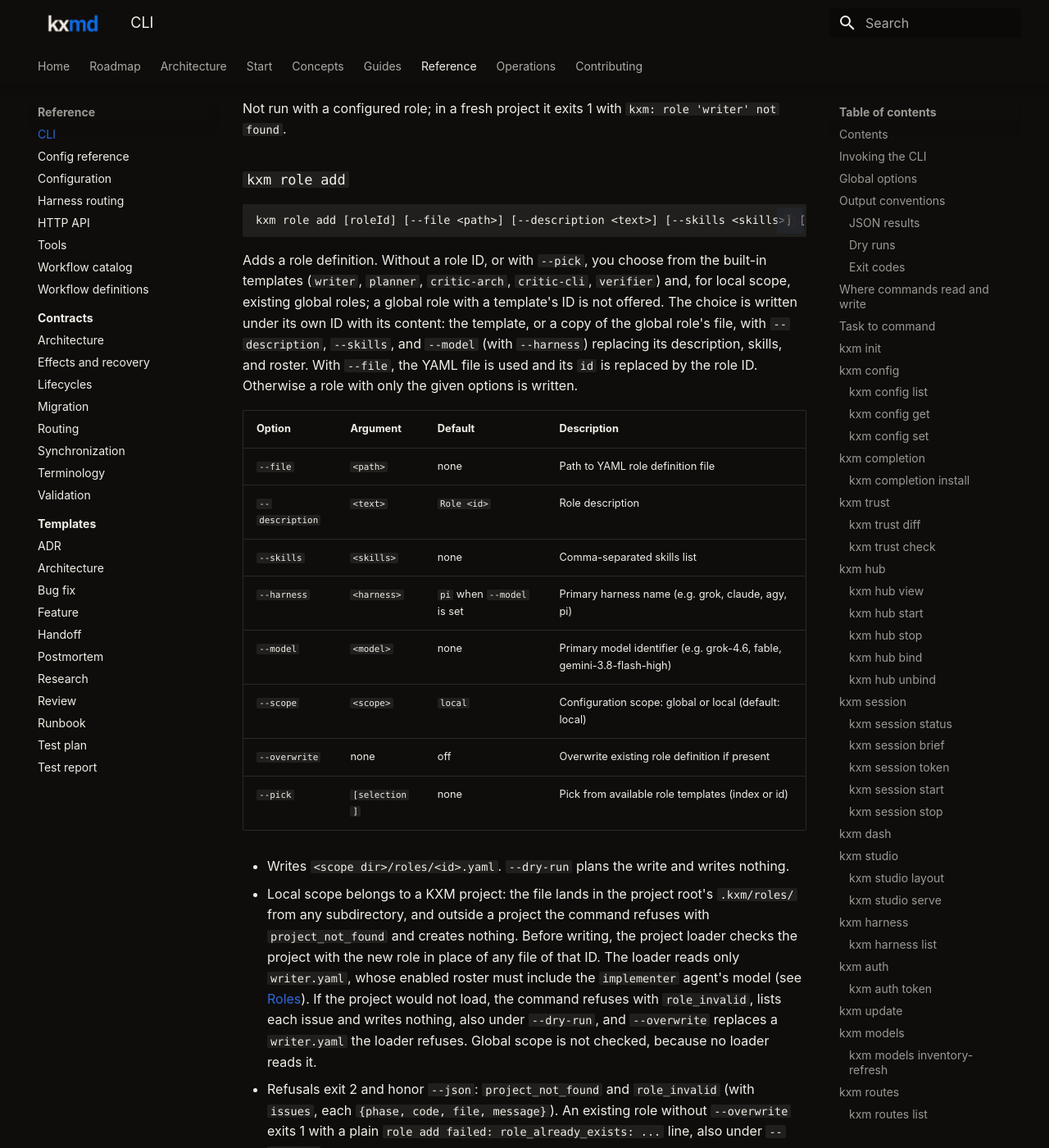
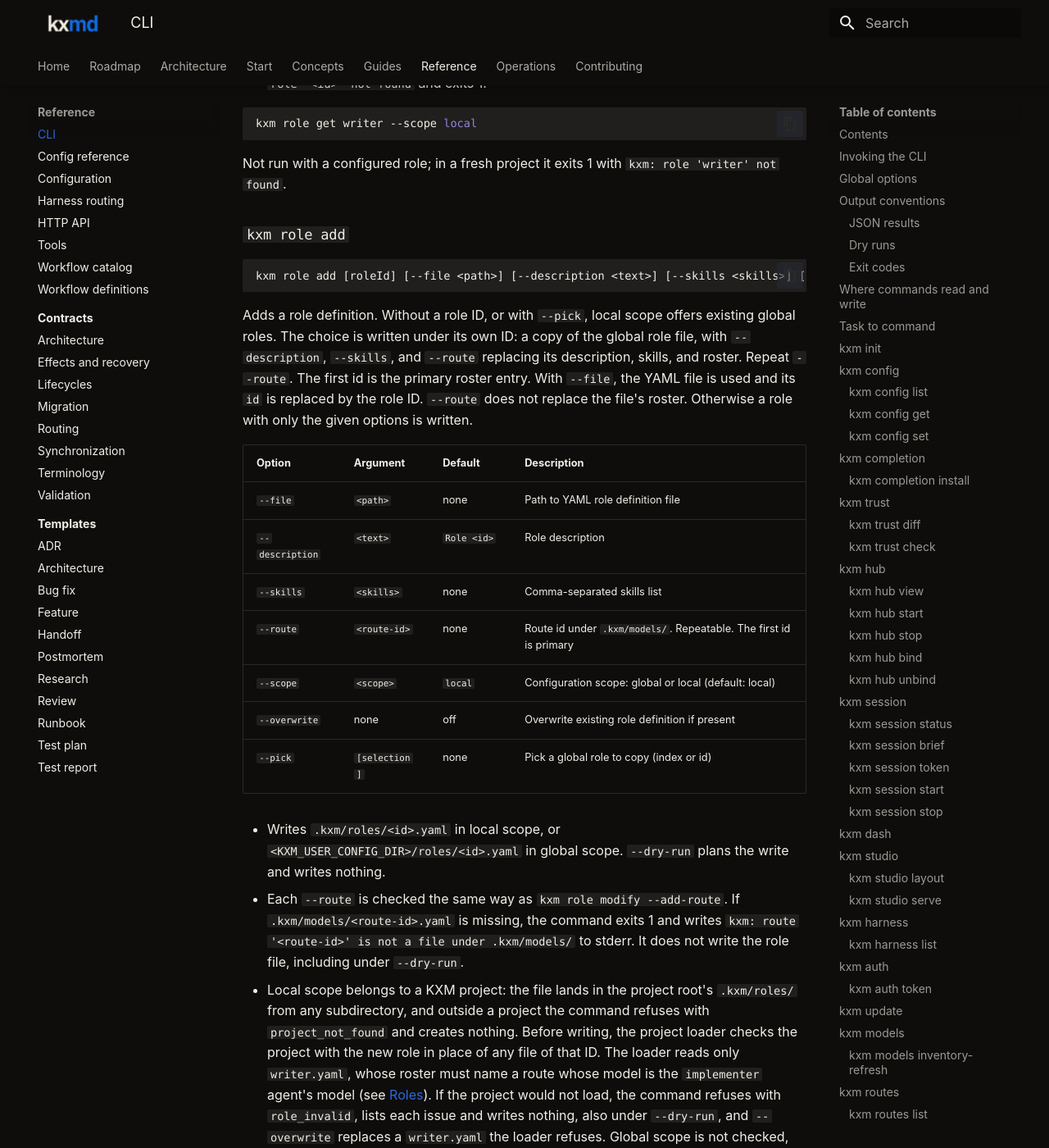
Before and after one commit to kontextmind/kxm, an MkDocs documentation site: the page built from docs/reference/cli-reference.md, in a window 1280 px wide and 1400 px high, scrolled down 33591 px. Shown: the whole window at 82% size. Built offline with MkDocs 1.6.1 and Material for MkDocs 9.7.7, drawn with Linux system fonts in a browser that asks for light colours; a script that is not in the unit is left out; some of the changed text lies outside the part shown.

Commit message:
fix(cli): accept route ids when adding a role
kxm role add takes repeatable --route. A missing model file is refused the
same way as modify --add-route. Completion drops the removed hosts commands,
and the role docs describe the v2 roster.

````diff
--- a/docs/reference/cli-reference.md
+++ b/docs/reference/cli-reference.md
@@ -1023,7 +1023,7 @@ Opens an interactive screen over `.kxm/models/inventory.yaml` that shows each mo
 
 - Needs an interactive terminal. With `--json` or without a TTY it exits 2 with `interactive_tty_required`.
 - `r` and `x` also mark the model `admitted` in `.kxm/routes.yaml`. So `x` re-admits a disabled route while it removes the role binding, and `r` admits the route as well as binding it.
-- `r` writes a roster entry `{model: <inventory id>, enabled: true}` with no harness, creating the role file if needed. The inventory id is often a bare model (`grok-4.6`), which the Runtime's roster check does not match against an agent's `provider/model`; edit the entry to the full selector.
+- `r` binds the role only when a `kxm.model.v2` file matches the inventory id (`model`, or `vendor/model`). It appends `{route: <route-id>}` and creates a v2 role file when the role is new. A selector with no matching model file is refused with `unknown route` before either file is written. `kxm models` does not write a v1 roster entry.
 
 ```bash
 kxm models --json
@@ -1151,7 +1151,9 @@ kxm routes disable --dry-run --json
 
 ## `kxm role`
 
-Manages role definitions (`kxm.role.v2`) and role-seat host bindings (`kxm.role.v2`). Local scope is `.kxm/roles/` and `.kxm/roles` in the current directory; global scope is `<KXM_USER_CONFIG_DIR>/roles/` and `<KXM_USER_CONFIG_DIR>/roles`. A local role with the same ID overrides a global one. `kxm role` with no subcommand runs `role list`. For `--pick` without a value on a non-interactive shell, set `KXM_PICK_SELECT` to an index or ID. Errors from this group are plain text on stderr, even with `--json`.
+Manages role definitions (`kxm.role.v2`). A role file is `.kxm/roles/<role>.yaml` in the project, or `<KXM_USER_CONFIG_DIR>/roles/<role>.yaml` for global scope. A local role with the same ID overrides a global one. `kxm role` with no subcommand runs `role list`. For `--pick` without a value on a non-interactive shell, set `KXM_PICK_SELECT` to an index or ID. Errors from this group are plain text on stderr, even with `--json`.
+
+A roster entry is `{route, effort, mode}`. `route` names `.kxm/models/<route-id>.yaml`. The first entry is the primary route. `kxm role add --route` writes that roster. `kxm role modify --add-route` and `--remove-route` change it.
 
 ### `kxm role list`
 
@@ -1198,30 +1200,27 @@ Not run with a configured role; in a fresh project it exits 1 with `kxm: role 'w
 ### `kxm role add`
 
 ```text
-kxm role add [roleId] [--file <path>] [--description <text>] [--skills <skills>] [--harness <harness>] [--model <model>] [--scope global|local] [--overwrite] [--pick [selection]]
-```
-
-Adds a role definition. Without a role ID, or with `--pick`, you choose from the built-in templates (`writer`, `planner`, `critic-arch`, `critic-cli`, `verifier`) and, for local scope, existing global roles; a global role with a template's ID is not offered. The choice is written under its own ID with its content: the template, or a copy of the global role's file, with `--description`, `--skills`, and `--model` (with `--harness`) replacing its description, skills, and roster. With `--file`, the YAML file is used and its `id` is replaced by the role ID. Otherwise a role with only the given options is written.
+kxm role add [roleId] [--file <path>] [--description <text>] [--skills <skills>] [--route <route-id>] [--scope global|local] [--overwrite] [--pick [selection]]
+```
+
+Adds a role definition. Without a role ID, or with `--pick`, local scope offers existing global roles. The choice is written under its own ID: a copy of the global role file, with `--description`, `--skills`, and `--route` replacing its description, skills, and roster. Repeat `--route`. The first id is the primary roster entry. With `--file`, the YAML file is used and its `id` is replaced by the role ID. `--route` does not replace the file's roster. Otherwise a role with only the given options is written.
 
 | Option | Argument | Default | Description |
 |---|---|---|---|
 | `--file` | `<path>` | none | Path to YAML role definition file |
 | `--description` | `<text>` | `Role <id>` | Role description |
 | `--skills` | `<skills>` | none | Comma-separated skills list |
-| `--harness` | `<harness>` | `pi` when `--model` is set | Primary harness name (e.g. grok, claude, agy, pi) |
-| `--model` | `<model>` | none | Primary model identifier (e.g. grok-4.6, fable, gemini-3.8-flash-high) |
+| `--route` | `<route-id>` | none | Route id under `.kxm/models/`. Repeatable. The first id is primary |
 | `--scope` | `<scope>` | `local` | Configuration scope: global or local (default: local) |
 | `--overwrite` | none | off | Overwrite existing role definition if present |
-| `--pick` | `[selection]` | none | Pick from available role templates (index or id) |
-
-- Writes `<scope dir>/roles/<id>.yaml`. `--dry-run` plans the write and writes nothing.
-- Local scope belongs to a KXM project: the file lands in the project root's `.kxm/roles/` from any subdirectory, and outside a project the command refuses with `project_not_found` and creates nothing. Before writing, the project loader checks the project with the new role in place of any file of that ID. The loader reads only `writer.yaml`, whose enabled roster must include the `implementer` agent's model (see [Roles](config-reference.md#kxmrolesroleyaml-kxmrolev1)). If the project would not load, the command refuses with `role_invalid`, lists each issue and writes nothing, also under `--dry-run`, and `--overwrite` replaces a `writer.yaml` the loader refuses. Global scope is not checked, because no loader reads it.
-- Refusals exit 2 and honor `--json`: `project_not_found` and `role_invalid` (with `issues`, each `{phase, code, file, message}`). An existing role without `--overwrite` exits 1 with a plain `role add failed: role_already_exists: ...` line, also under `--dry-run`.
+| `--pick` | `[selection]` | none | Pick a global role to copy (index or id) |
+
+- Writes `.kxm/roles/<id>.yaml` in local scope, or `<KXM_USER_CONFIG_DIR>/roles/<id>.yaml` in global scope. `--dry-run` plans the write and writes nothing.
+- Each `--route` is checked the same way as `kxm role modify --add-route`. If `.kxm/models/<route-id>.yaml` is missing, the command exits 1 and writes `kxm: route '<route-id>' is not a file under .kxm/models/` to stderr. It does not write the role file, including under `--dry-run`.
+- Local scope belongs to a KXM project: the file lands in the project root's `.kxm/roles/` from any subdirectory, and outside a project the command refuses with `project_not_found` and creates nothing. Before writing, the project loader checks the project with the new role in place of any file of that ID. The loader reads only `writer.yaml`, whose roster must name a route whose model is the `implementer` agent's model (see [Roles](config-reference.md#kxmrolesroleyaml-kxmrolev2)). If the project would not load, the command refuses with `role_invalid`, lists each issue and writes nothing, also under `--dry-run`, and `--overwrite` replaces a `writer.yaml` the loader refuses. Global scope is not checked, because no loader reads it.
+- Refusals exit 2 and honor `--json`: `project_not_found` and `role_invalid` (with `issues`, each `{phase, code, file, message}`). A missing `--route` file, and an existing role without `--overwrite`, exit 1 with a plain stderr line, also under `--dry-run` (`kxm: route '<route-id>' is not a file under .kxm/models/`, or `role add failed: role_already_exists: ...`).
 - JSON keys: `roleId`, `id`, `filePath`, `scope`.
 
-> [!WARNING]
-> Most built-in template entries, and `--model` as you type it, are bare model IDs such as `grok-4.6`, `fable`, and `gemini-2.5-pro`. The Runtime's roster check needs the agent's full `provider/model` selector, so a live attempt under a local `writer.yaml` copied from the template is refused (`producer_route_unsupported: … not in role 'writer' roster`). Write `--model xai/grok-4.6`, or edit the entries to full selectors, before you drive live runs.
-
 ```bash
 kxm role add demo-role --description "Demo role" --dry-run --json
 ```
@@ -1230,14 +1229,14 @@ kxm role add demo-role --description "Demo role" --dry-run --json
 {"schema":"kxm.cli-result.v1","ok":true,"command":"role add","roleId":"demo-role","id":"demo-role","filePath":"/work/proj/.kxm/roles/demo-role.yaml","scope":"local","dryRun":true,"planned":[{"action":"write","target":"/work/proj/.kxm/roles/demo-role.yaml"}]}
 ```
 
-Add a reviewer role with a Claude model, and copy a built-in template into global scope (Not run):
-
-```bash
-kxm role add reviewer --description "Independent reviewer" --harness claude --model fable --skills kxm
-```
-
-```bash
-kxm role add --pick critic-arch --scope global
+Add a reviewer whose primary route is `fable-claude`, with `grok-native` second (Not run):
+
+```bash
+kxm role add reviewer --description "Independent reviewer" --route fable-claude --route grok-native --skills kxm
+```
+
+```bash
+kxm role add --pick reviewer --scope local
 ```
 
 ### `kxm role remove`
````
Also changed, not shown: .agents/skills/kxm-definitions/SKILL.md (+1 -1 lines), CHANGELOG.md (+4 -2 lines), docs/contributing/test-matrix.md (+1 -1 lines), docs/reference/config-reference.md (+5 -4 lines), plugins/kxm/skills/kxm-definitions/SKILL.md (+1 -1 lines), 6 other files.
